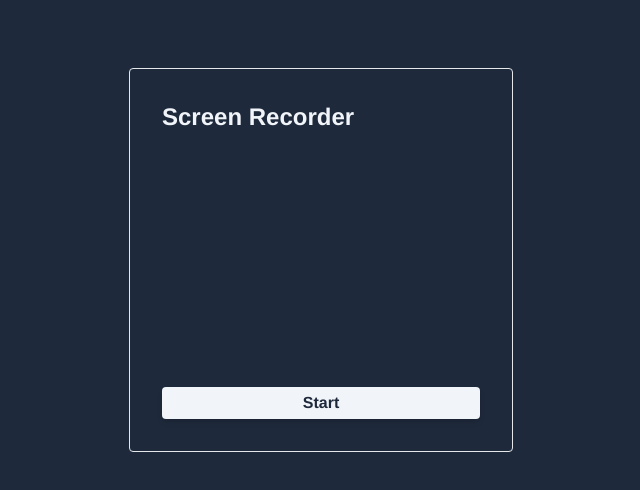
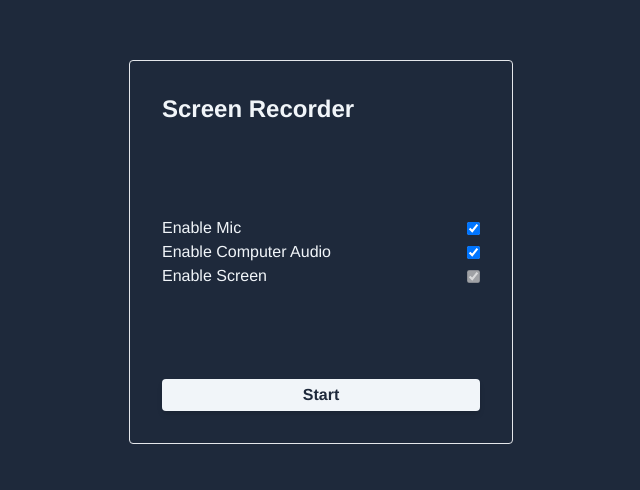
Before and after one commit to acro5piano/local-screen-recorder, a React (Vite) app: page / in a window 1280 px wide. Shown: the part 140-630 px from the top of the page, without its empty margins (319-959 px from the left). Built offline with nearby package versions, Linux system fonts and the light colour scheme.

Commit message:
add option

```diff
--- a/index.html
+++ b/index.html
@@ -1,6 +1,7 @@
 <html>
   <head>
-    <meta charset="utf8" />
+    <meta charset="UTF-8" />
+    <meta name="viewport" content="width=device-width, initial-scale=1.0" />
   </head>
   <body>
     <div id="root"></div>
--- a/package.json
+++ b/package.json
@@ -12,6 +12,7 @@
   "dependencies": {
     "react": "^18.2.0",
     "react-dom": "^18.2.0",
+    "react-hook-form": "^7.36.1",
     "ts-pattern": "^4.0.5"
   },
   "devDependencies": {
--- a/src/App.tsx
+++ b/src/App.tsx
@@ -1,4 +1,5 @@
 import { useRef, useState } from 'react'
+import { useForm } from 'react-hook-form'
 import { match } from 'ts-pattern'
 import { startRecording } from './recorder'
 
@@ -6,11 +7,19 @@ export const App = () => {
   const [isStarted, setIsStarted] = useState(false)
   const endRecording = useRef<() => Promise<void>>()
 
-  const onClickStart = async () => {
+  const { register, handleSubmit } = useForm({
+    defaultValues: {
+      enableMic: true,
+      enableAudio: true,
+      enableScreen: true,
+    },
+  })
+
+  const onClickStart = handleSubmit(async (option) => {
     setIsStarted(true)
-    const onEnd = await startRecording()
+    const onEnd = await startRecording(option)
     endRecording.current = onEnd
-  }
+  })
 
   const onClickEnd = async () => {
     setIsStarted(false)
@@ -19,17 +28,37 @@ export const App = () => {
 
   return (
     <div className="flex justify-center items-center h-full bg-slate-800 text-slate-100">
-      <div className="w-96 h-96 border rounded p-8 flex flex-col justify-between">
+      <form onSubmit={onClickStart}>
+        <div className="w-96 h-96 sm:border rounded p-8 flex flex-col justify-between">
           <div className="flex justify-between">
             <div className="text-2xl font-bold">Screen Recorder</div>
           </div>
           <div className="">
+            <label className="flex justify-between items-center">
+              Enable Mic
+              <input type="checkbox" {...register('enableMic')} />
+            </label>
+            <label className="flex justify-between items-center">
+              Enable Computer Audio
+              <input type="checkbox" {...register('enableAudio')} />
+            </label>
+            <label className="flex justify-between items-center">
+              Enable Screen
+              <input type="checkbox" disabled {...register('enableScreen')} />
+            </label>
+          </div>
+          <div className="">
             {match(isStarted)
-            .with(true, () => <Button onClick={onClickEnd}>End</Button>)
-            .with(false, () => <Button onClick={onClickStart}>Start</Button>)
+              .with(false, () => <Button type="submit">Start</Button>)
+              .with(true, () => (
+                <Button type="button" onClick={onClickEnd}>
+                  End
+                </Button>
+              ))
               .exhaustive()}
           </div>
         </div>
+      </form>
     </div>
   )
 }
--- a/src/recorder.ts
+++ b/src/recorder.ts
@@ -1,13 +1,25 @@
-export async function startRecording() {
-  const audio: MediaStream | null = await navigator.mediaDevices
-    .getUserMedia({
-      audio: true,
-    })
-    .catch(() => null)
+interface StartRecordingOption {
+  enableMic: boolean
+  enableAudio: boolean
+  enableScreen: boolean
+}
+
+export async function startRecording(option: StartRecordingOption) {
+  let audio: MediaStream | null = null
+
+  if (option.enableMic) {
+    try {
+      audio = await navigator.mediaDevices.getUserMedia({
+        audio: true,
+      })
+    } catch (e) {
+      console.error('could not get audio source: ', e)
+    }
+  }
 
   const screen = await navigator.mediaDevices.getDisplayMedia({
-    audio: true,
-    video: true,
+    audio: option.enableAudio,
+    video: option.enableScreen,
   })
 
   const stream = audio
@@ -26,7 +38,11 @@ export async function startRecording() {
 
   recorder.start(5000)
 
-  return async function end() {
+  recorder.onstop = async () => {
+    await end()
+  }
+
+  async function end() {
     try {
       recorder.stop()
     } catch {
@@ -40,4 +56,6 @@ export async function startRecording() {
     link.href = url
     link.click()
   }
+
+  return end
 }
```
Also changed, not shown: 1 other file (tests, documents, lock files or other folders). Lines whose indentation alone changed are shown as unchanged.
